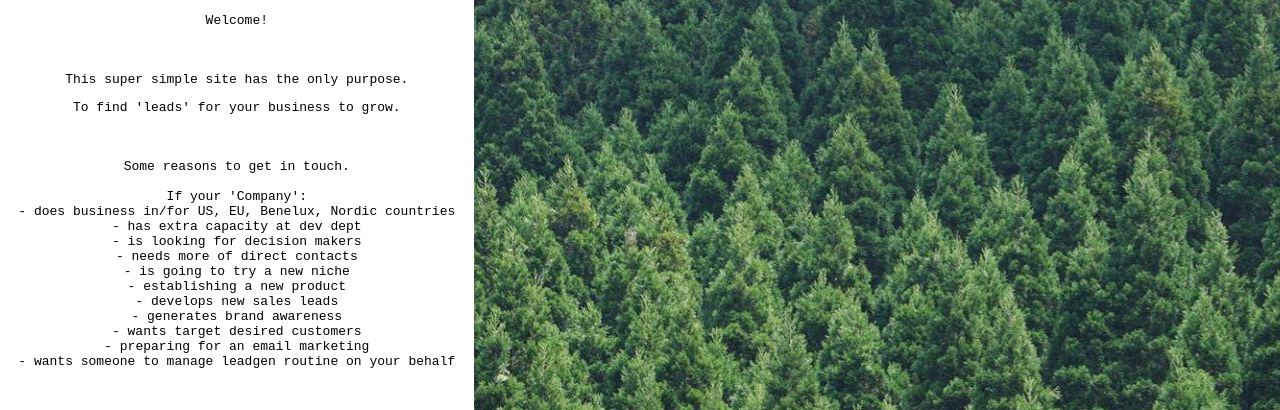
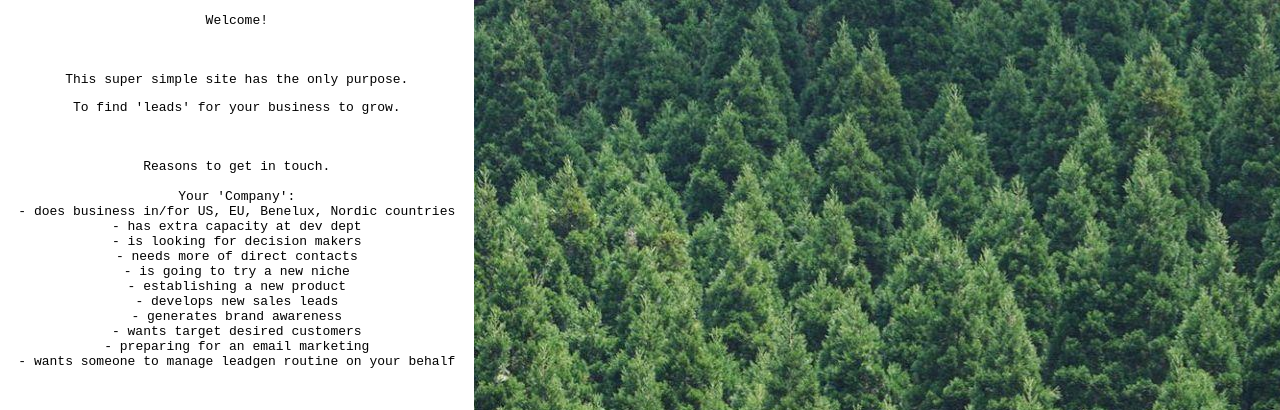
Before and after one commit to linkedinsalesforce/github.io, a plain HTML site: page index.html in a window 1280 px wide. Shown: the top 410 px of the page. Drawn offline with Linux system fonts and the light colour scheme.

Commit message:
initial_website

```diff
--- a/index.html
+++ b/index.html
@@ -18,9 +18,9 @@
             <pre>To find 'leads' for your business to grow.</pre>
 
             <br>
-            <pre>Some reasons to get in touch.
+            <pre>Reasons to get in touch.
 
-If your 'Company':
+Your 'Company':
 - does business in/for US, EU, Benelux, Nordic countries
 - has extra capacity at dev dept
 - is looking for decision makers
```
